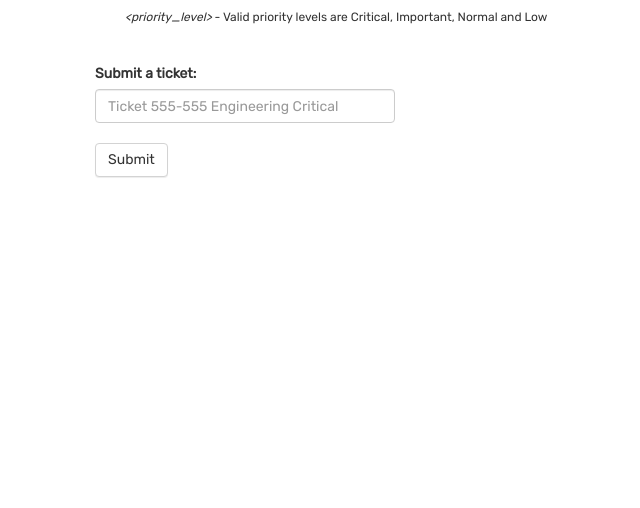
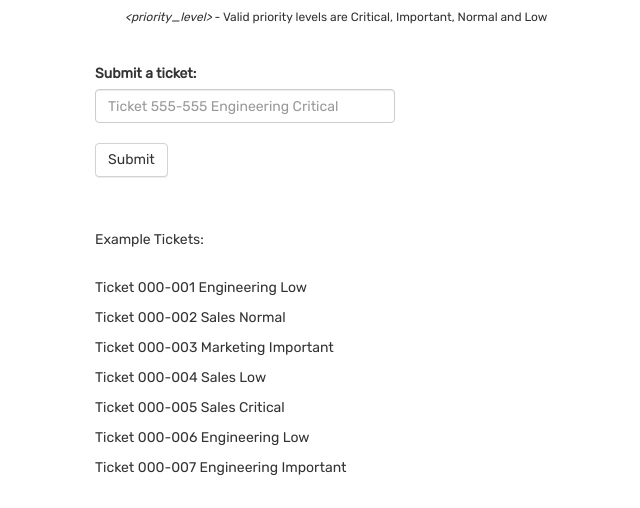
Before and after one commit to Topazoo/RackFoundry_Technical_Project, a Django app: page /tickets/ in a window 1280 px wide. Shown: the part 440-948 px from the top of the page, without its empty margins (45-685 px from the left). Before the commit the page ends 618 px from the top, so only its background shows below. Run offline with Django 3.2, Linux system fonts and the light colour scheme; some libraries are stand-ins or nearby versions.

Commit message:
Example tickets on API homepage

```diff
--- a/rackfoundry_technical/base/templates/tickets/tickets_home.html
+++ b/rackfoundry_technical/base/templates/tickets/tickets_home.html
@@ -31,4 +31,20 @@
     </div>
 </form>
 
+<br>
+
+<div class="subtitle">
+    <h5>Example Tickets:</h5>
+    <br>
+    <p>Ticket 000-001 Engineering Low</p>
+    <p>Ticket 000-002 Sales Normal</p>
+    <p>Ticket 000-003 Marketing Important</p>
+    <p>Ticket 000-004 Sales Low</p>
+    <p>Ticket 000-005 Sales Critical</p>
+    <p>Ticket 000-006 Engineering Low</p>
+    <p>Ticket 000-007 Engineering Important</p>
+</div>
+
+<br>
+
 {% endblock %}
```
Also changed, not shown: rackfoundry_technical/db.sqlite3.
